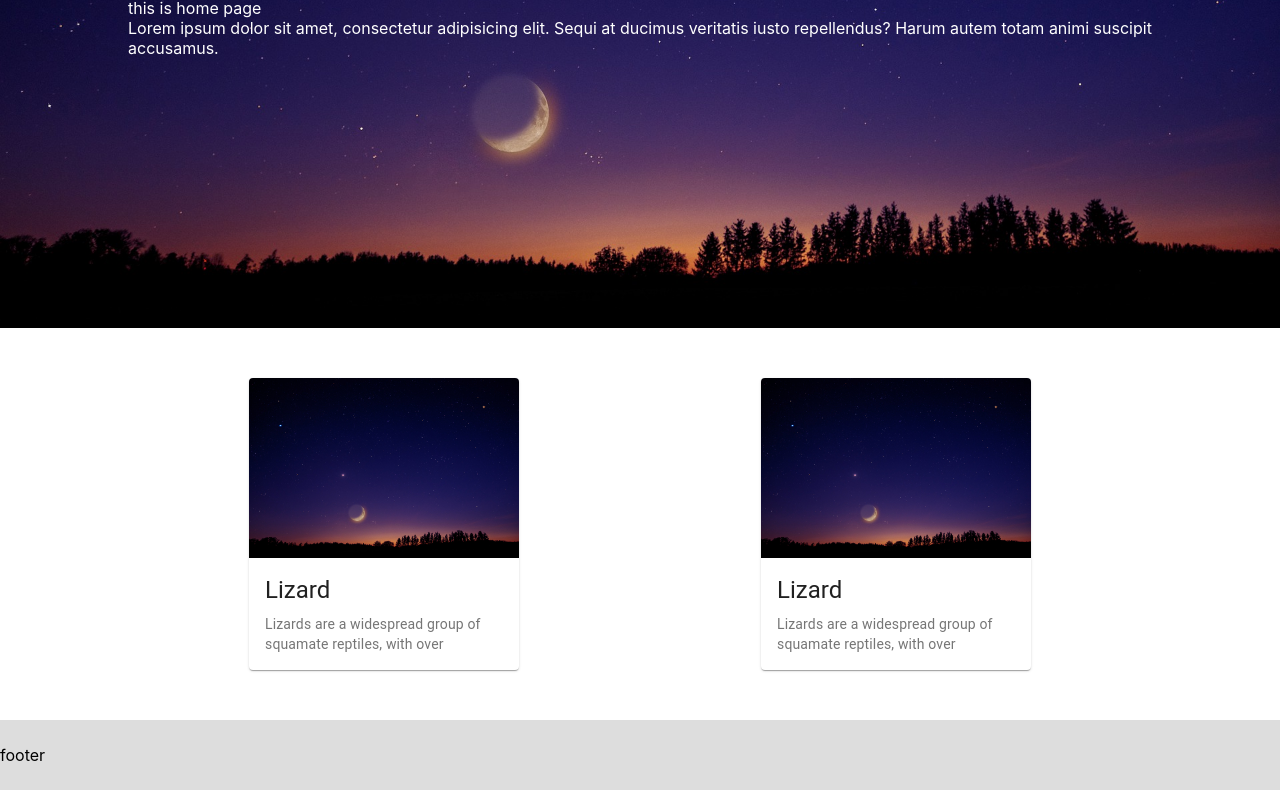
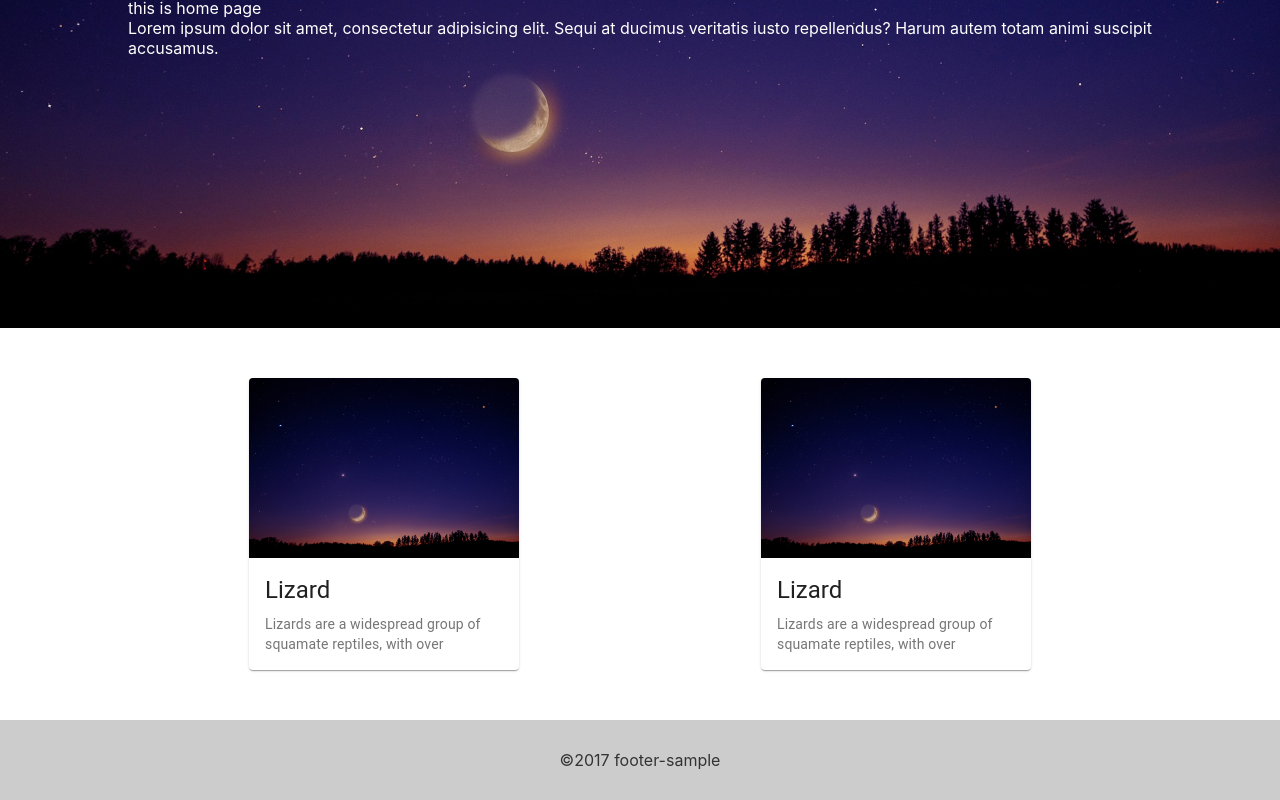
Before and after one commit to shinta0000/react-spa, a React (Create React App) app: page / in a window 1280 px wide. Shown: the part 354-1154 px from the top of the page. Built offline with nearby package versions, Linux system fonts and the light colour scheme.

Commit message:
add: Footerコンポーネントを追加 #3

```diff
--- a/src/components/Footer.jsx
+++ b/src/components/Footer.jsx
@@ -3,16 +3,20 @@ import styled from "styled-components";
 
 const Footer = () => {
   return (
-    <div>
-      <FooterStyle>footer</FooterStyle>
-    </div>
+    <FooterStyle>
+      <p>&copy;2017 footer-sample</p>
+    </FooterStyle>
   );
 };
 
 export default Footer;
 
 const FooterStyle = styled.footer`
-  background-color: #ddd;
-  height: 70px;
-  line-height: 70px;
+  background-color: #ccc;
+  color: #333;
+  text-align: center;
+  padding: 30px 0;
+  & p {
+    margin: 0;
+  }
 `;
```
Also changed, not shown: 1 other file (tests, documents, lock files or other folders).
